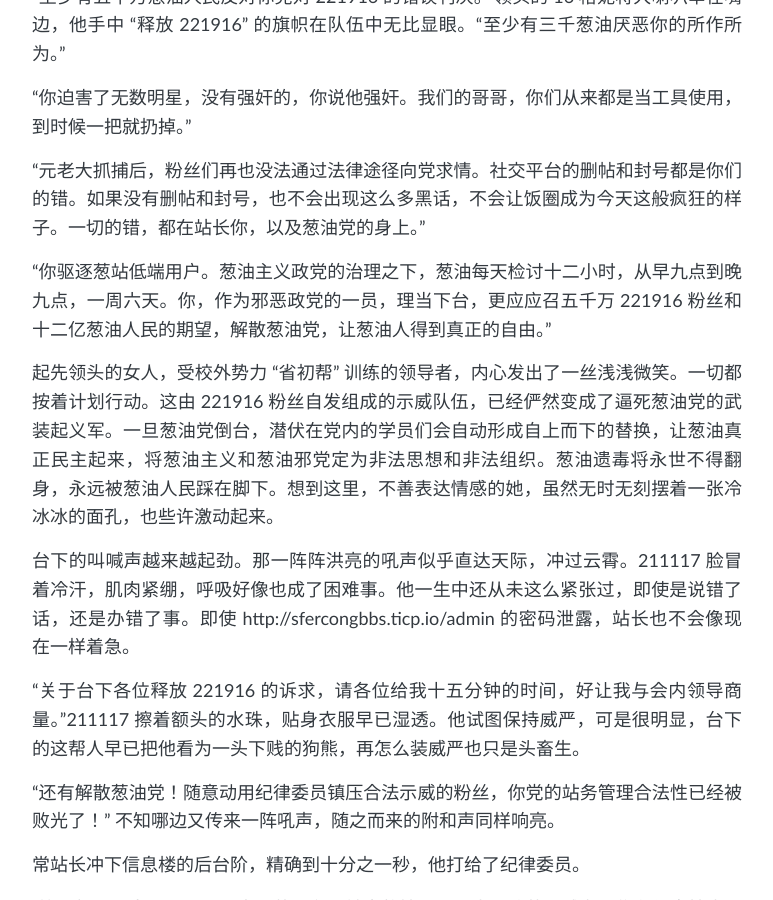
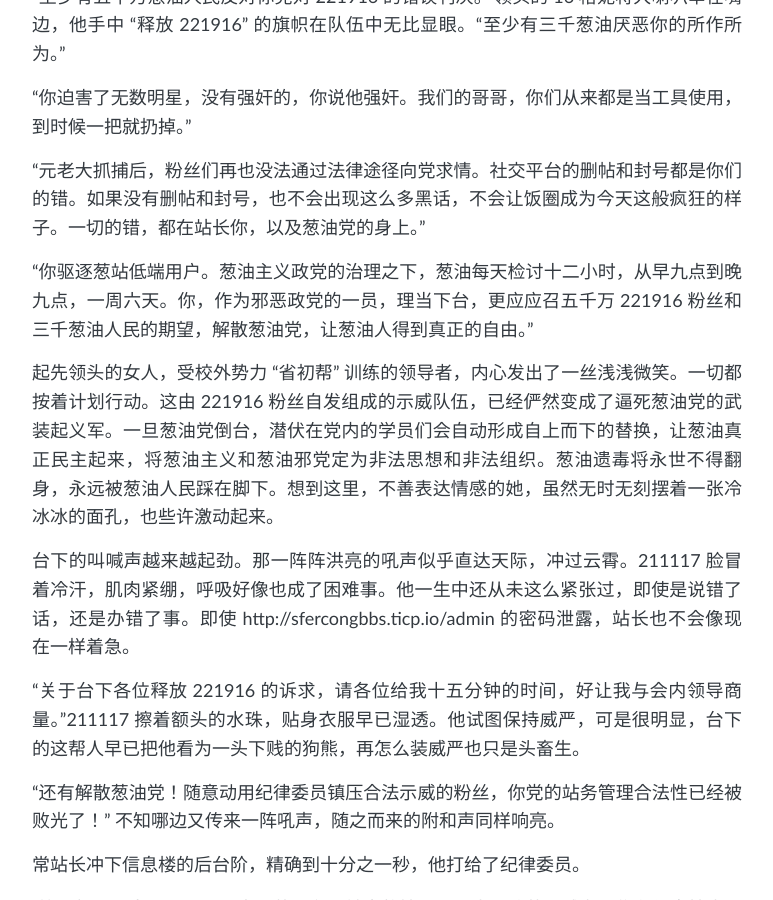
Before and after one commit to sf-er/zhuozhengyuan, a Jekyll site: the page built from _posts/2021-11-20-fans-lun-gong.md, in a window 1280 px wide and 900 px high, scrolled down 2824 px. Shown: the whole window, without its empty margins (253-1026 px from the left). Built offline with Jekyll 4.4.1, drawn with Linux system fonts in a browser that asks for light colours.

Commit message:
Update 2021-11-20-fans-lun-gong.md

```diff
--- a/_posts/2021-11-20-fans-lun-gong.md
+++ b/_posts/2021-11-20-fans-lun-gong.md
@@ -60,7 +60,7 @@ QQ群连接了无数个两千人，微博博文和粉丝号唤醒了无数还在
 
 “元老大抓捕后，粉丝们再也没法通过法律途径向党求情。社交平台的删帖和封号都是你们的错。如果没有删帖和封号，也不会出现这么多黑话，不会让饭圈成为今天这般疯狂的样子。一切的错，都在站长你，以及葱油党的身上。”
 
-“你驱逐葱站低端用户。葱油主义政党的治理之下，葱油每天检讨十二小时，从早九点到晚九点，一周六天。你，作为邪恶政党的一员，理当下台，更应应召五千万221916粉丝和十二亿葱油人民的期望，解散葱油党，让葱油人得到真正的自由。”
+“你驱逐葱站低端用户。葱油主义政党的治理之下，葱油每天检讨十二小时，从早九点到晚九点，一周六天。你，作为邪恶政党的一员，理当下台，更应应召五千万221916粉丝和三千葱油人民的期望，解散葱油党，让葱油人得到真正的自由。”
 
 起先领头的女人，受校外势力“省初帮”训练的领导者，内心发出了一丝浅浅微笑。一切都按着计划行动。这由221916粉丝自发组成的示威队伍，已经俨然变成了逼死葱油党的武装起义军。一旦葱油党倒台，潜伏在党内的学员们会自动形成自上而下的替换，让葱油真正民主起来，将葱油主义和葱油邪党定为非法思想和非法组织。葱油遗毒将永世不得翻身，永远被葱油人民踩在脚下。想到这里，不善表达情感的她，虽然无时无刻摆着一张冷冰冰的面孔，也些许激动起来。
 
```
